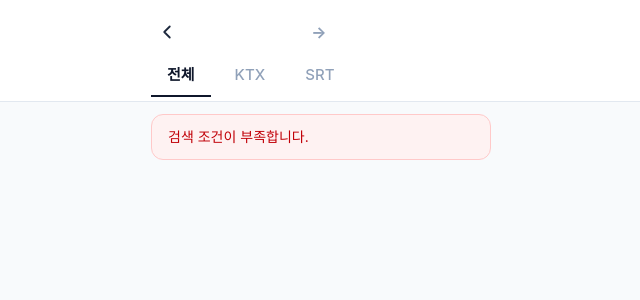
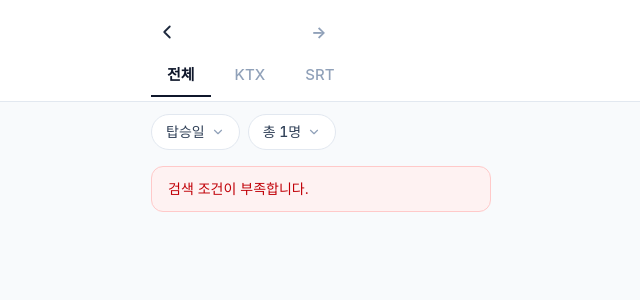
Before and after one commit to munjisang/gkrideus, a Next.js app: page /search in a window 1280 px wide. Shown: the top 300 px of the page, without its empty margins (319-959 px from the left). Built offline with nearby package versions, Linux system fonts and the light colour scheme.

Commit message:
Search: date+pax pill bar above list, reusing home-page bottom sheets

```diff
--- a/src/app/search/SearchView.tsx
+++ b/src/app/search/SearchView.tsx
@@ -6,6 +6,8 @@ import Link from "next/link";
 import { useRouter, useSearchParams } from "next/navigation";
 import { fmtTime, durationMinutes } from "../../lib/format";
 import SearchLoading from "../../components/SearchLoading";
+import DatePickerSheet, { type DateHour } from "../../components/DatePickerSheet";
+import PassengersSheet, { type Passengers } from "../../components/PassengersSheet";
 import { useI18n, stationLabel, type Lang } from "../../lib/i18n";
 import type { TrainSchedule, TripType } from "../../lib/types";
 
@@ -78,6 +80,39 @@ export default function SearchView() {
   const [loading, setLoading] = useState(true);
   const [filter, setFilter] = useState<FilterKey>("all");
   const tabsRef = useRef<HTMLDivElement>(null);
+  const [dateSheetOpen, setDateSheetOpen] = useState(false);
+  const [paxSheetOpen, setPaxSheetOpen] = useState(false);
+
+  // Booking window matches the home page (D+2 ~ D+30).
+  const { minBookDate, maxBookDate } = useMemo(() => {
+    const pad = (n: number) => n.toString().padStart(2, "0");
+    const fmt = (d: Date) =>
+      `${d.getFullYear()}-${pad(d.getMonth() + 1)}-${pad(d.getDate())}`;
+    const minD = new Date();
+    minD.setDate(minD.getDate() + 2);
+    const maxD = new Date();
+    maxD.setDate(maxD.getDate() + 30);
+    return { minBookDate: fmt(minD), maxBookDate: fmt(maxD) };
+  }, []);
+
+  // YYYYMMDD → YYYY-MM-DD for the date picker.
+  const currentDateHour: DateHour | null = useMemo(() => {
+    if (!date || date.length < 8) return null;
+    return {
+      date: `${date.slice(0, 4)}-${date.slice(4, 6)}-${date.slice(6, 8)}`,
+      hour: startHour,
+    };
+  }, [date, startHour]);
+
+  const currentPax: Passengers = useMemo(
+    () => ({
+      adults: Number(sp.get("adults") ?? sp.get("passengers") ?? "1") || 1,
+      children: Number(sp.get("children") ?? "0") || 0,
+      toddlers: Number(sp.get("toddlers") ?? "0") || 0,
+      seniors: Number(sp.get("seniors") ?? "0") || 0,
+    }),
+    [sp],
+  );
 
   /** Map keyed by zero-stripped train_no. */
   type SeatAvail = {
@@ -278,6 +313,56 @@ export default function SearchView() {
         </div>
       </div>
 
+      {/* Filter pills: date+hour and passenger count */}
+      <div className="mx-4 sm:mx-6 lg:mx-[470px] pt-3 pb-1 flex flex-wrap gap-2">
+        <button
+          type="button"
+          onClick={() => setDateSheetOpen(true)}
+          className="inline-flex items-center gap-1.5 h-9 px-3.5 rounded-full bg-white border border-slate-200 text-sm font-medium text-slate-700 hover:border-slate-300 transition"
+        >
+          <span className="tabular-nums">
+            {currentDateHour ? fmtDateHourPill(currentDateHour, t) : t("home.pickDate")}
+          </span>
+          <svg
+            className="text-slate-400"
+            width="14"
+            height="14"
+            viewBox="0 0 24 24"
+            fill="none"
+            stroke="currentColor"
+            strokeWidth="2"
+            strokeLinecap="round"
+            strokeLinejoin="round"
+            aria-hidden
+          >
+            <path d="M6 9l6 6 6-6" />
+          </svg>
+        </button>
+        <button
+          type="button"
+          onClick={() => setPaxSheetOpen(true)}
+          className="inline-flex items-center gap-1.5 h-9 px-3.5 rounded-full bg-white border border-slate-200 text-sm font-medium text-slate-700 hover:border-slate-300 transition"
+        >
+          <span className="tabular-nums">
+            {t("sr.totalPax", { n: totalPax(currentPax) })}
+          </span>
+          <svg
+            className="text-slate-400"
+            width="14"
+            height="14"
+            viewBox="0 0 24 24"
+            fill="none"
+            stroke="currentColor"
+            strokeWidth="2"
+            strokeLinecap="round"
+            strokeLinejoin="round"
+            aria-hidden
+          >
+            <path d="M6 9l6 6 6-6" />
+          </svg>
+        </button>
+      </div>
+
       {/* Content */}
       <div className="mx-4 sm:mx-6 lg:mx-[470px] py-3 pb-10 space-y-2">
         {tripType === "roundtrip" && leg === "inbound" && outboundParam && (
@@ -346,8 +431,62 @@ export default function SearchView() {
           );
         })}
       </div>
+
+      <DatePickerSheet
+        open={dateSheetOpen}
+        title={leg === "inbound" ? t("dp.titleRet") : t("dp.titleDep")}
+        value={currentDateHour}
+        minDate={minBookDate}
+        maxDate={maxBookDate}
+        onClose={() => setDateSheetOpen(false)}
+        onPick={(v) => {
+          const next = new URLSearchParams(sp.toString());
+          // Outbound leg owns ?date/?hour; inbound leg owns ?returnDate/?returnHour.
+          if (leg === "inbound") {
+            next.set("returnDate", v.date.replace(/-/g, ""));
+            next.set("returnHour", String(v.hour));
+          } else {
+            next.set("date", v.date.replace(/-/g, ""));
+            next.set("hour", String(v.hour));
+          }
+          setDateSheetOpen(false);
+          router.replace(`/search?${next.toString()}`);
+        }}
+      />
+
+      <PassengersSheet
+        open={paxSheetOpen}
+        value={currentPax}
+        onClose={() => setPaxSheetOpen(false)}
+        onPick={(v) => {
+          const next = new URLSearchParams(sp.toString());
+          next.set("adults", String(v.adults));
+          next.set("children", String(v.children));
+          next.set("toddlers", String(v.toddlers));
+          next.set("seniors", String(v.seniors));
+          next.set(
+            "passengers",
+            String(v.adults + v.children + v.toddlers + v.seniors),
+          );
+          setPaxSheetOpen(false);
+          router.replace(`/search?${next.toString()}`);
+        }}
+      />
     </div>
   );
+}
+
+function totalPax(p: Passengers): number {
+  return p.adults + p.children + p.toddlers + p.seniors;
+}
+
+/** "2026.05.29 · 00시 이후" — matches the home-page format. */
+function fmtDateHourPill(
+  v: DateHour,
+  t: (k: string, p?: Record<string, string | number>) => string,
+): string {
+  const [y, m, d] = v.date.split("-");
+  return `${y}.${m}.${d} · ${t("home.afterHour", { h: String(v.hour).padStart(2, "0") })}`;
 }
 
 /** Per-class sold-out detection. Korail's per-class codes observed in the
--- a/src/lib/i18n.tsx
+++ b/src/lib/i18n.tsx
@@ -111,6 +111,7 @@ const DICT: Record<string, Entry> = {
     en: "Live TAGO data unavailable — showing demo mock schedule.",
   },
   "sr.searchAgain": { ko: "검색 조건이 부족합니다.", en: "Missing search parameters." },
+  "sr.totalPax": { ko: "총 {n}명", en: "Total {n}" },
 
   // order
   "ord.title": { ko: "예매정보 입력", en: "Booking Details" },
```
